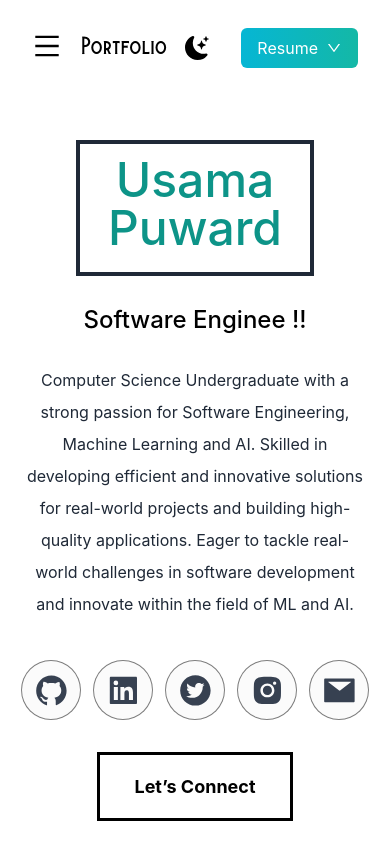
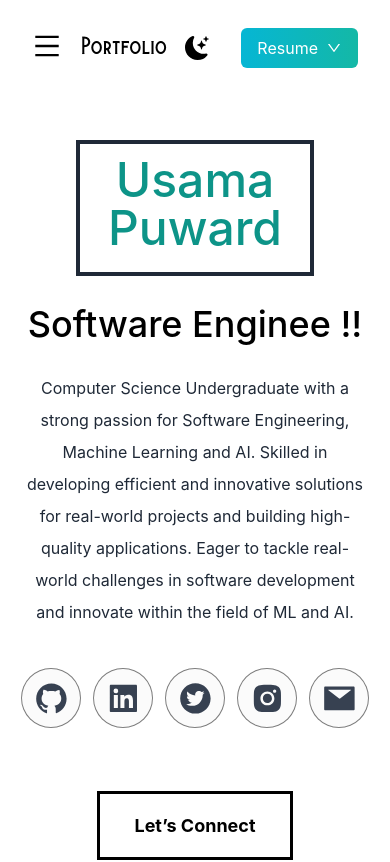
Before and after one commit to Usamafuward/portfolio, a React (Create React App) app: page / in a window 390 px wide. Shown: the top 862 px of the page. Built offline with nearby package versions, Linux system fonts and the light colour scheme; the HTML template or start-up script is replaced by a standard one.

Commit message:
portfolio changed

```diff
--- a/src/index.css
+++ b/src/index.css
@@ -262,7 +262,7 @@ a {
   font-size: 18px;
 	position: relative;
 	transition: 0.3s ease-in-out;
-  margin-top: 12px;
+  margin-top: 15px;
 }
 .dark .contact button {
   color: #ffffff;
--- a/src/pages/Index.jsx
+++ b/src/pages/Index.jsx
@@ -69,7 +69,7 @@ const Index = () => {
             <h2 className="text-5xl py-3 pb-5 text-teal-600 font-medium dark:text-teal-400 md:text-6xl border-gray-800 dark:border-gray-200 border-4 mx-14">
               Usama Puward
             </h2>
-            <h3 className="text-2xl py-2 pt-7 font-medium dark:text-white md:text-4xl">
+            <h3 className="text-4xl py-2 pt-7 font-medium dark:text-white md:text-4xl">
               {` `}
               <span
                 className="txt-rotate"
@@ -88,7 +88,7 @@ const Index = () => {
               challenges in software development and innovate within the field
               of ML and AI.
             </p>
-            <div className="social-icon flex justify-center gap-3 lg:gap-14 py-5 text-gray-700 dark:text-gray-300">
+            <div className="social-icon flex justify-center gap-3 lg:gap-14 py-5 text-gray-700 dark:text-gray-300 mb-7 md:mb-0">
               <span className="dark:hover:text-gray-800 hover:text-white">
                 <a
                   href="https://github.com/Usamafuward"
```
